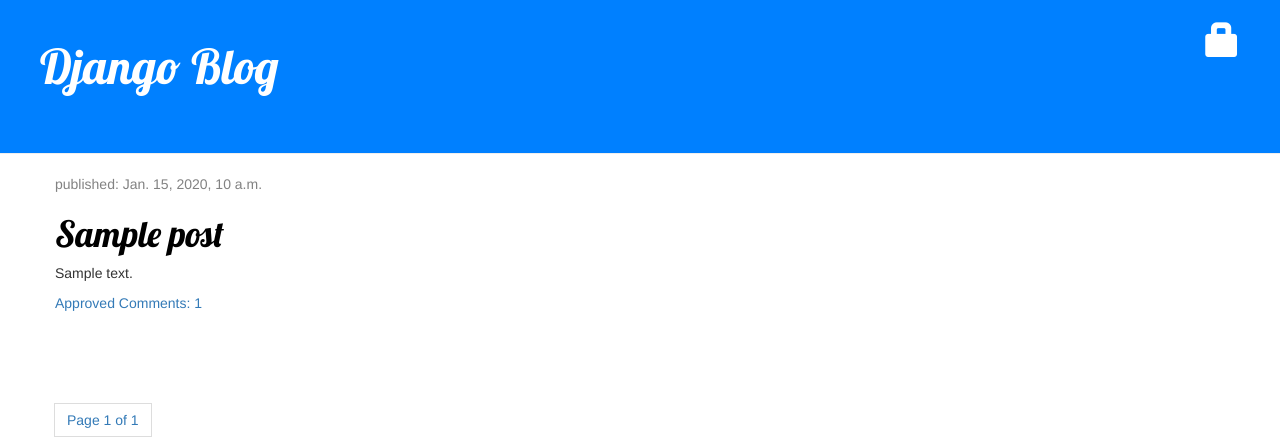
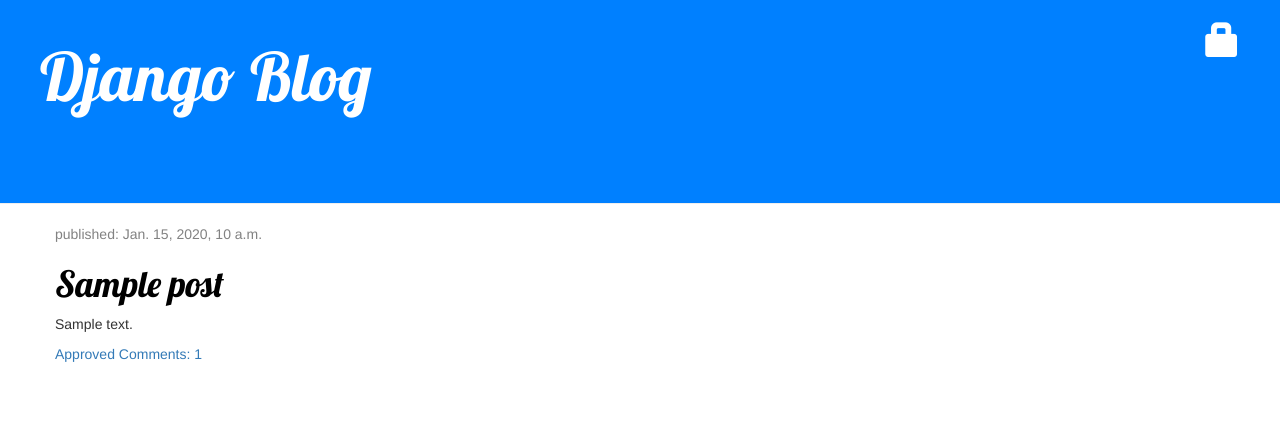
Before and after one commit to wand96/test-cicd, a Django app: template blog/templates/blog/post_list.html in a window 1280 px wide. Shown: the top 444 px of the page. Run offline with Django 3.2, Linux system fonts and the light colour scheme; the template is opened without the code that fills it: most values are stand-ins (such as "Sample title", 1, 10 or a date in 2020); some libraries are stand-ins or nearby versions.

Commit message:
change image28

```diff
--- a/blog/static/css/blog.css
+++ b/blog/static/css/blog.css
@@ -1,12 +1,12 @@
 .page-header {
     background-color: #0080ff;
     margin-top: 0;
-    padding: 20px 20px 50px 40px;
+    padding: 20px 20px 80px 40px;
 }
 
 .page-header h1, .page-header h1 a, .page-header h1 a:visited, .page-header h1 a:active {
     color: #ffffff;
-    font-size: 36pt;
+    font-size: 50pt;
     text-decoration: none;
 }
 
```
